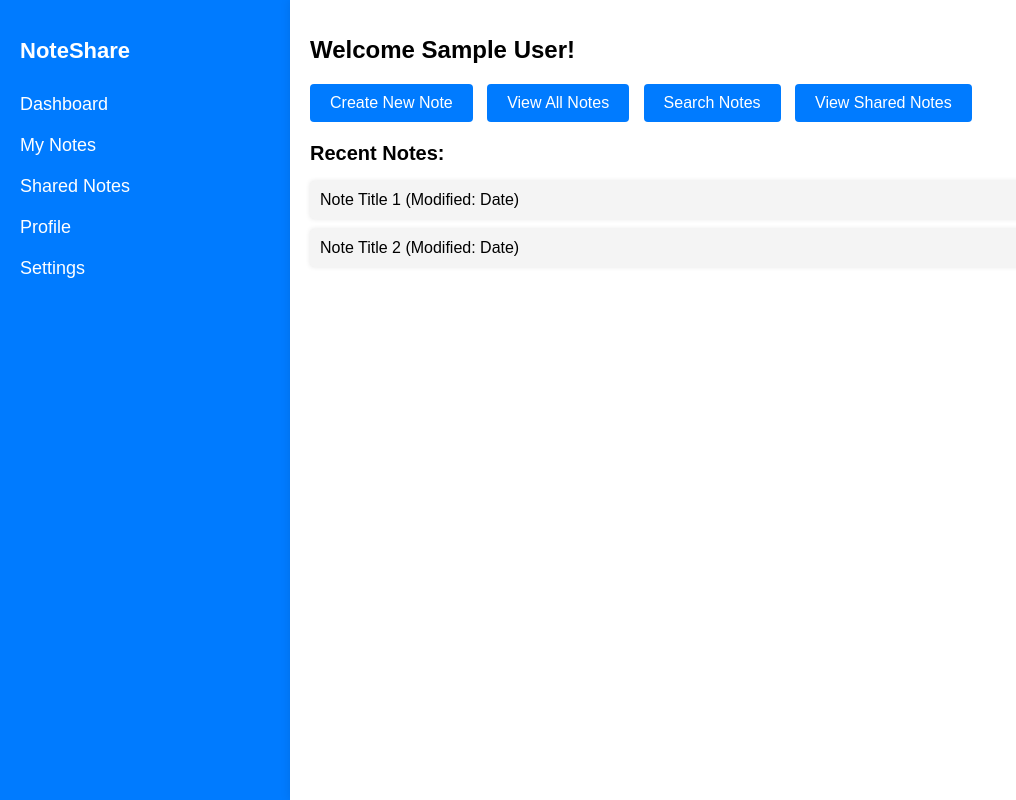
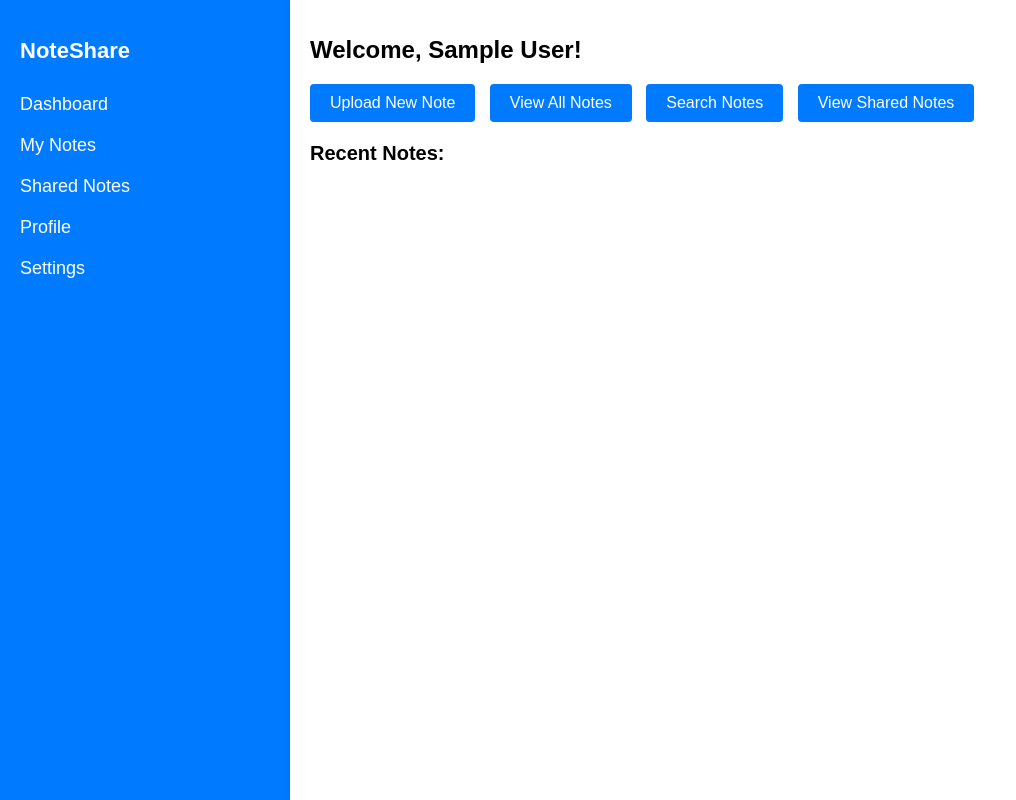
Before and after one commit to Adaboss/CSE389_Final, a PHP site: page /dashboard/ in a window 1280 px wide. Shown: the whole page, without its empty margins (0-1016 px from the left). Run offline with PHP 8.4, Linux system fonts and the light colour scheme; the visitor is signed in with stand-in values (Sample User, id 1).

Commit message:
Allow file upload on dashboard

```diff
--- a/dashboard.php
+++ b/dashboard.php
@@ -1,6 +1,24 @@
+<?php
+session_start();
 
+// Directory for uploaded files
+$upload_dir = 'uploads/';
+if (!is_dir($upload_dir)) {
+    mkdir($upload_dir, 0755, true);
+}
 
+// Handle file upload
+if ($_SERVER['REQUEST_METHOD'] === 'POST' && isset($_FILES['file'])) {
+    $file = $_FILES['file'];
+    $target_file = $upload_dir . basename($file['name']);
 
+    if (move_uploaded_file($file['tmp_name'], $target_file)) {
+        $upload_message = "File uploaded successfully!";
+    } else {
+        $upload_message = "Failed to upload file.";
+    }
+}
+?>
 <!DOCTYPE html>
 <html lang="en">
 <head>
@@ -107,25 +125,51 @@
   </div>
 
   <div class="dashboard">
-    <h1>
-        <?php
-            session_start();
-            echo "Welcome " . $_SESSION['username'] . "!";
-        ?>
-    </h1>
+    <h1>Welcome, <?php echo $_SESSION['username'] ?? 'User'; ?>!</h1>
     <div class="button-container">
-      <button>Create New Note</button>
+      <button onclick="openFileUpload()">Upload New Note</button>
       <button>View All Notes</button>
       <button>Search Notes</button>
       <button>View Shared Notes</button>
     </div>
+
+    <!-- Display upload status -->
+    <?php if (isset($upload_message)) { ?>
+      <p><?php echo htmlspecialchars($upload_message); ?></p>
+    <?php } ?>
+
+    <!-- Recent Notes -->
     <div class="recent-notes">
       <h3>Recent Notes:</h3>
       <ul>
-        <li>Note Title 1 (Modified: Date)</li>
-        <li>Note Title 2 (Modified: Date)</li>
+        <?php
+          // List all files in the upload directory
+          $files = array_diff(scandir($upload_dir), ['.', '..']);
+          foreach ($files as $file) {
+              $file_url = htmlspecialchars($upload_dir . $file);
+	      echo "<li><a href='$file_url' download>" . htmlspecialchars($file) . "</a></li>";
+
+          }
+        ?>
       </ul>
     </div>
   </div>
+
+  <!-- Hidden file upload form -->
+  <form id="fileUploadForm" method="POST" enctype="multipart/form-data" style="display: none;">
+    <input type="file" name="file" id="fileInput" onchange="uploadFile()">
+  </form>
+
+  <script>
+    // Open the file dialog
+    function openFileUpload() {
+      document.getElementById('fileInput').click();
+    }
+
+    // Submit the form when a file is selected
+    function uploadFile() {
+      document.getElementById('fileUploadForm').submit();
+    }
+  </script>
 </body>
 </html>
```
